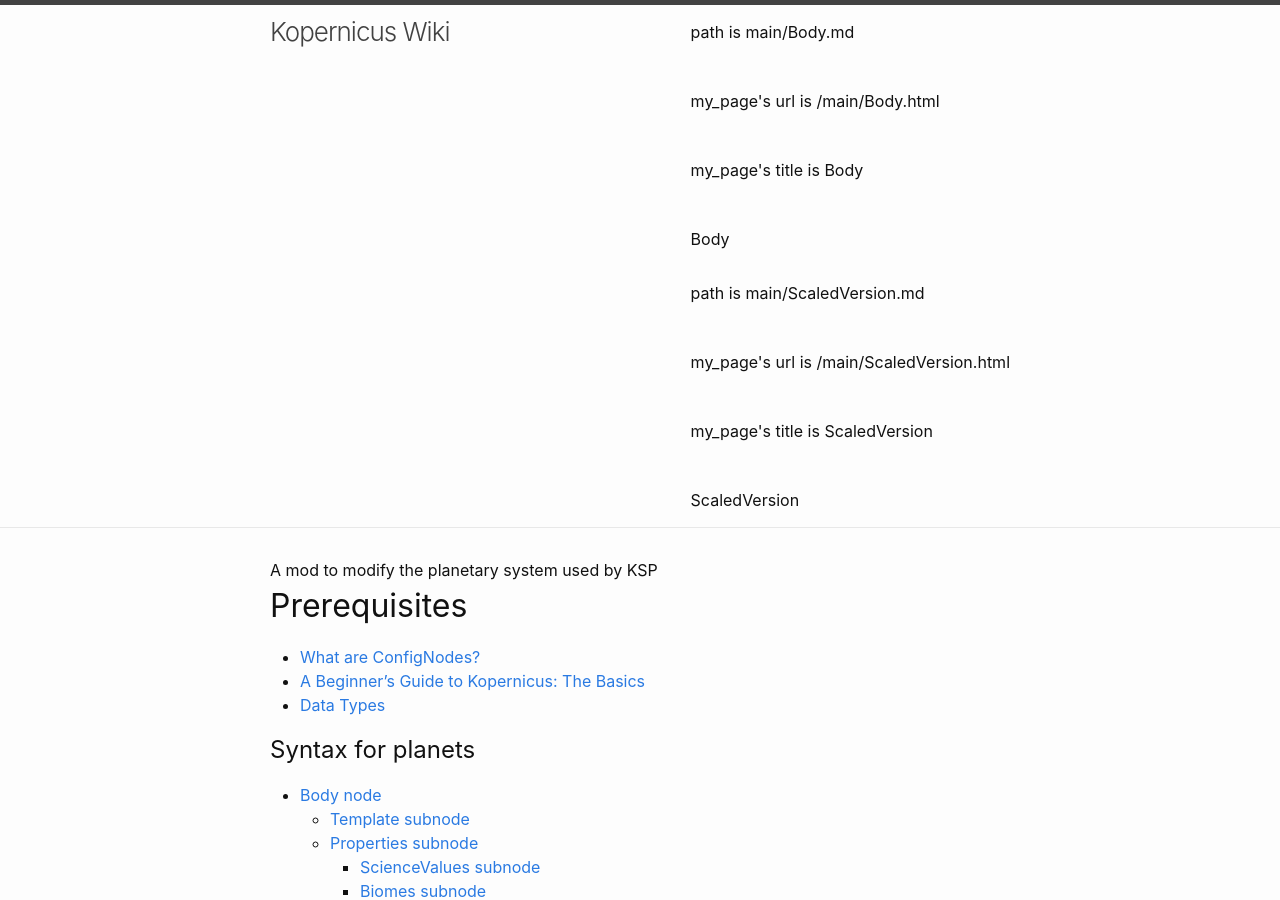
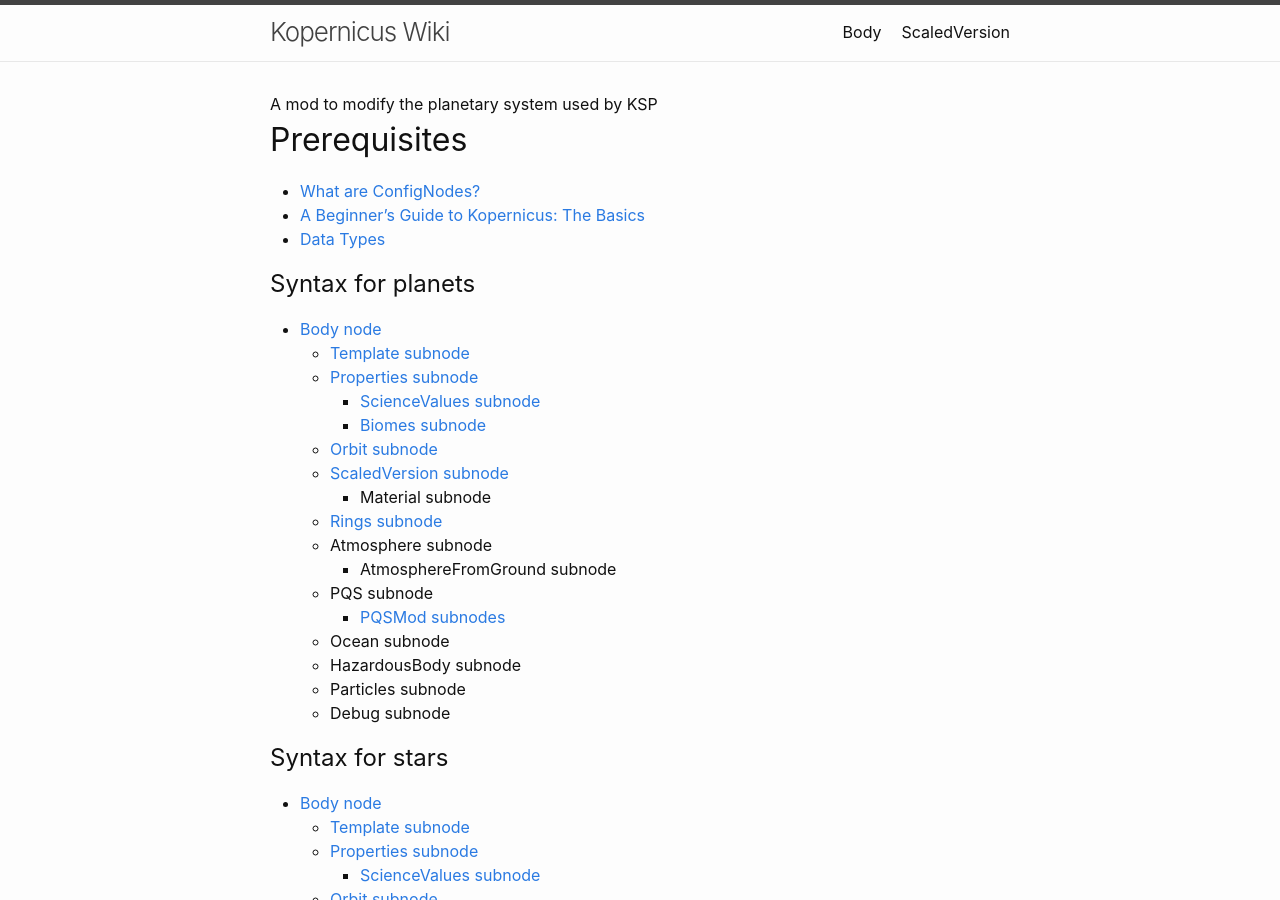
Before and after one commit to Kopernicus/wiki, a Jekyll site: the page built from index.md, in a window 1280 px wide and 900 px high. Built offline with Jekyll 4.4.1, drawn with Linux system fonts in a browser that asks for light colours.

Commit message:
Remove DEBUG

```diff
--- a/_includes/header.html
+++ b/_includes/header.html
@@ -19,9 +19,6 @@
         <div class="trigger">
           {%- for path in page_paths -%}
           {%- assign my_page = site.pages | where: "path", path | first -%}
-          <p>path is {{ path }} </p>
-          <p>my_page's url is {{ my_page.url }} </p>
-          <p>my_page's title is {{ my_page.title }} </p>
           {%- if my_page.title -%}
           <a class="page-link" href="{{ my_page.url | relative_url }}">{{ my_page.title | escape }}</a>
           {%- endif -%}
```
